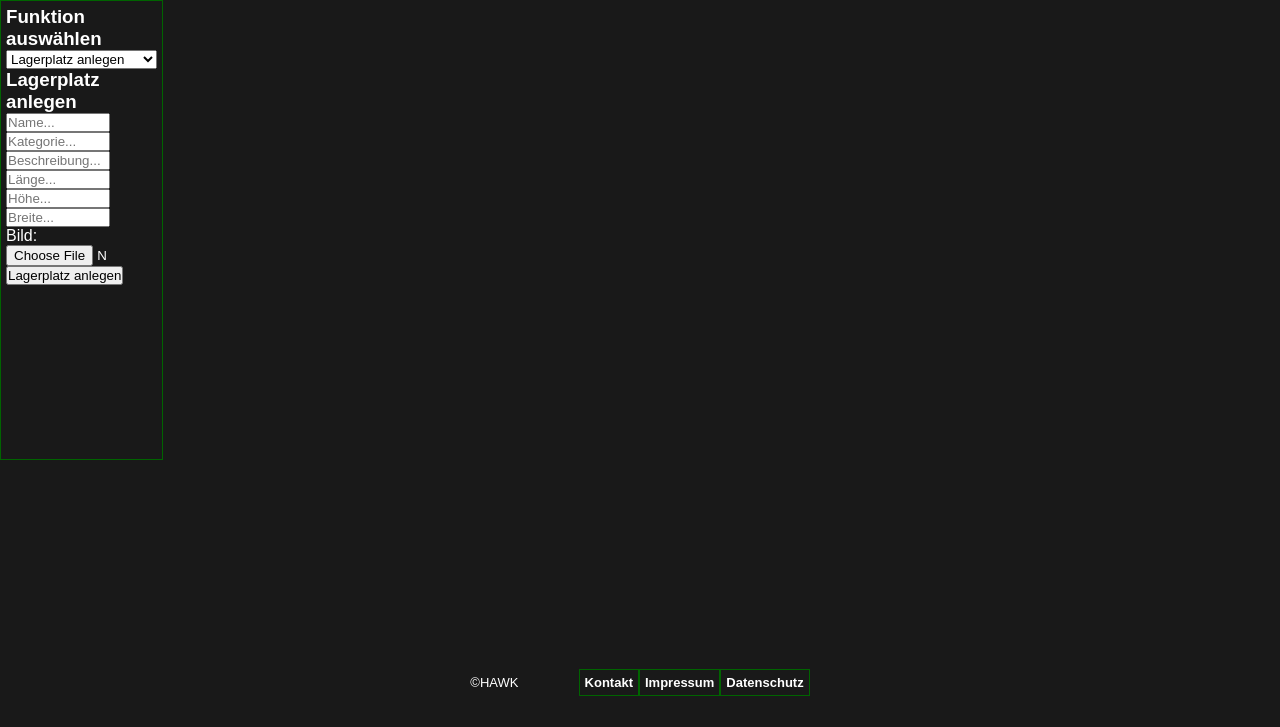
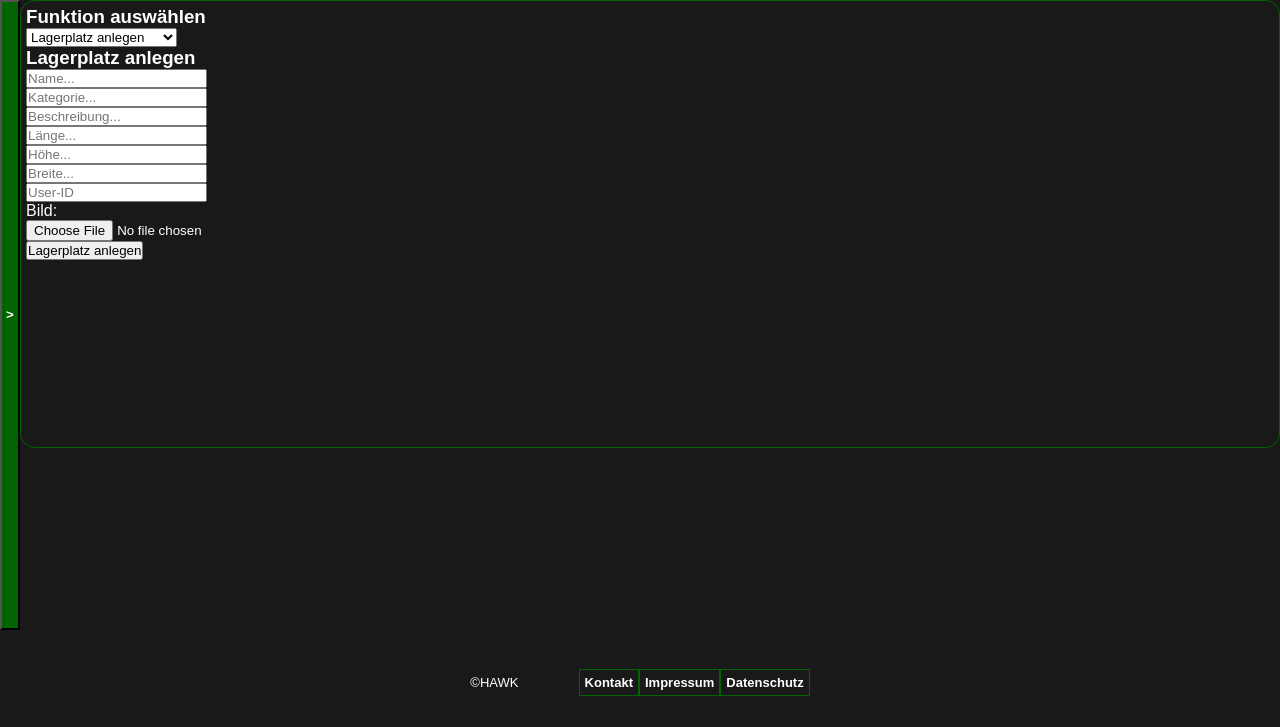
Before and after one commit to HAWK-SoSe21/CWWS, a PHP site: page /storage.php in a window 1280 px wide. Shown: the part 73-800 px from the top of the page. Run offline with PHP 8.4, Linux system fonts and the light colour scheme.

Commit message:
explorer

```diff
--- a/HTML/CWWS/includes/functions.inc.php
+++ b/HTML/CWWS/includes/functions.inc.php
@@ -142,7 +142,7 @@
         return $result;
     }
 
-    function Lagerplatzanlegen($conn,$Name,$Kategorie,$Beschreibung,$Laenge,$Hoehe,$Breite){
+    function Lagerplatzanlegen($conn,$Name,$Kategorie,$Beschreibung,$Laenge,$Hoehe,$Breite,$User_User_id){
         $sql = "INSERT INTO storage_yard (Storage_name,Storage_description,Storage_category,Storage_format_heigth,Storage_format_width,Storage_format_length,User_User_id) VALUES (?, ?, ?, ?, ?, ?, ?);";
         $stmt = mysqli_stmt_init($conn);
         if(!mysqli_stmt_prepare($stmt,$sql)){
@@ -150,7 +150,7 @@
             exit();
         }
         $userid=1;
-        if(!mysqli_stmt_bind_param($stmt, "sssssss",$Name, $Beschreibung, $Kategorie, $Hoehe, $Breite, $Laenge,$userid)){
+        if(!mysqli_stmt_bind_param($stmt, "sssssss",$Name, $Beschreibung, $Kategorie, $Hoehe, $Breite, $Laenge,$User_User_id)){
             header("location: ../storage.php?error=bindparamfailed");
         }
 
@@ -178,12 +178,12 @@
         }
     }
 
-    function getlagerplatz($Storage_name){
-        $sql = 'SELECT * FROM storage_yard WHERE Storage_name ='.$Storage_name.';';
-        include_once 'includes/dbh.inc.php';
+    function getlagerplatz($conn,$Storage_name){
+        $sql = "SELECT * FROM storage_yard WHERE Storage_name ='$Storage_name';";
+
         $res=mysqli_query($conn, $sql);
         if(!$res){
-            header("location: ../storage.php?error=stmtexecutefailed");
+
         }
         else{
             return $res;
--- a/HTML/CWWS/includes/lagerplatzanlegen.inc.php
+++ b/HTML/CWWS/includes/lagerplatzanlegen.inc.php
@@ -7,16 +7,17 @@
         $Hoehe = $_POST["Hoehe"];
         $Breite = $_POST["Breite"];
         #$Bild = file_get_contents($_FILES['Bild']['tmp_name']);
+        $User_User_id = $_POST["User_id"];
 
         require_once 'dbh.inc.php';
         require_once 'functions.inc.php';
 
-        if (emptyInputLagerplatzanlegen($Name,$Kategorie,$Beschreibung,$Laenge,$Hoehe,$Breite)!==false){
+        if (emptyInputLagerplatzanlegen($Name,$Kategorie,$Beschreibung,$Laenge,$Hoehe,$Breite,$User_User_id)!==false){
             header("location ../storage.php?error=emptyinput");
             exit();
         }
 
-        Lagerplatzanlegen($conn,$Name,$Kategorie,$Beschreibung,$Laenge,$Hoehe,$Breite);
+        Lagerplatzanlegen($conn,$Name,$Kategorie,$Beschreibung,$Laenge,$Hoehe,$Breite,/*$Bild,*/$User_User_id);
 
     }
     else{
--- a/HTML/CWWS/storage.php
+++ b/HTML/CWWS/storage.php
@@ -2,13 +2,20 @@
 
             <div class="main">
                 <div class="maingrid">
-                    <div class="sidebar">
-
+                        <div id="idsidebar" class="sidebar">
+                            <ul>
+                               <header>Funktionen</header>
+                               <li><a href="#">Lagerplatz anlegen</a></li>
+                               <li><a href="#">Lagerplatz berbeiten</a></li>
+                               <li><a href="#">Artikel anlegen</a></li>
+                               <li><a href="#">Artikel bearbeiten</a></li>
+                            </ul>
                         </div>
-
+                        <button id="sidebarbtn" class="sidebarbutton" onclick="togglesidebar()">></button>
                         <div class="content">
                             <div class="mainbox">
                                 <h3>Funktion auswählen</h3>
+
                                 <select id="dropdown1">
                                     <option value="option1">Lagerplatz anlegen</option>
                                     <option value="option2">Lagerplatz bearbeiten</option>
@@ -26,6 +33,7 @@
                                             <input type="text" name="Laenge" placeholder="Länge...">
                                             <input type="text" name="Hoehe" placeholder="Höhe...">
                                             <input type="text" name="Breite" placeholder="Breite...">
+                                            <input type="text" name="User_id" placeholder="User-ID">
                                             <p>Bild: </p><input type="file" name="Bild">
                                             <button type="submit"name="submit">Lagerplatz anlegen</button>
                                         </form>
@@ -44,6 +52,7 @@
                                         ?>
                                     </section>
                                 </div>
+
                                 <div id="option2" class="group">
                                     <section class="lagerplatz-bearbeiten-form">
                                         <h3>Lagerplatz bearbeiten</h3>
@@ -72,6 +81,7 @@
                                         ?>
                                     </section>
                                 </div>
+
                                 <div id="option3" class="group">
                                     <section class="artikel-anlegen-form">
                                         <h3>Artikel anlegen</h3>
@@ -100,6 +110,7 @@
                                         ?>
                                     </section>
                                 </div>
+
                                 <div id="option4" class="group">
                                     <section class="artikel-bearbeiten-form">
                                         <h3>Artikel bearbeiten</h3>
@@ -132,4 +143,5 @@
                         </div>
                     </div>
             </div>
+            </div>
 <?php include_once 'footer.php';?>
--- a/HTML/CWWS/style.css
+++ b/HTML/CWWS/style.css
@@ -17,7 +17,9 @@
     text-decoration: none;
 }
 input{
-    width:100px;
+    overflow: auto;
+    display: flex;
+    flex-wrap: wrap;
 }
 
 
@@ -38,6 +40,7 @@
     text-decoration: none;
     list-style: none;
     border: 1px solid darkgreen;
+
     transition: border-bottom 0.5s;
     padding: 5px;
 }
@@ -102,6 +105,7 @@
 }
 .mainbox{
     border: 1px solid darkgreen;
+    border-radius: 15px;
     padding: 5px;
 }
 .maingrid{
@@ -228,6 +232,7 @@
 
 .objektfenster{
     border: 1px solid midnightblue;
+    border-radius: 15px;
     background-color: darkgreen;
     width: 100%;
     height: fit-content;
@@ -236,6 +241,9 @@
     grid-template-columns: auto auto;
     grid-gap:1px;
     margin: 2px;
+}
+.objektfenster p{
+    margin-left: 15px;
 }
 .lagerplatz{
     display: grid;
```
Also changed, not shown: HTML/CWWS/testseite.php (+14 -13 lines). Lines whose indentation alone changed are shown as unchanged.
